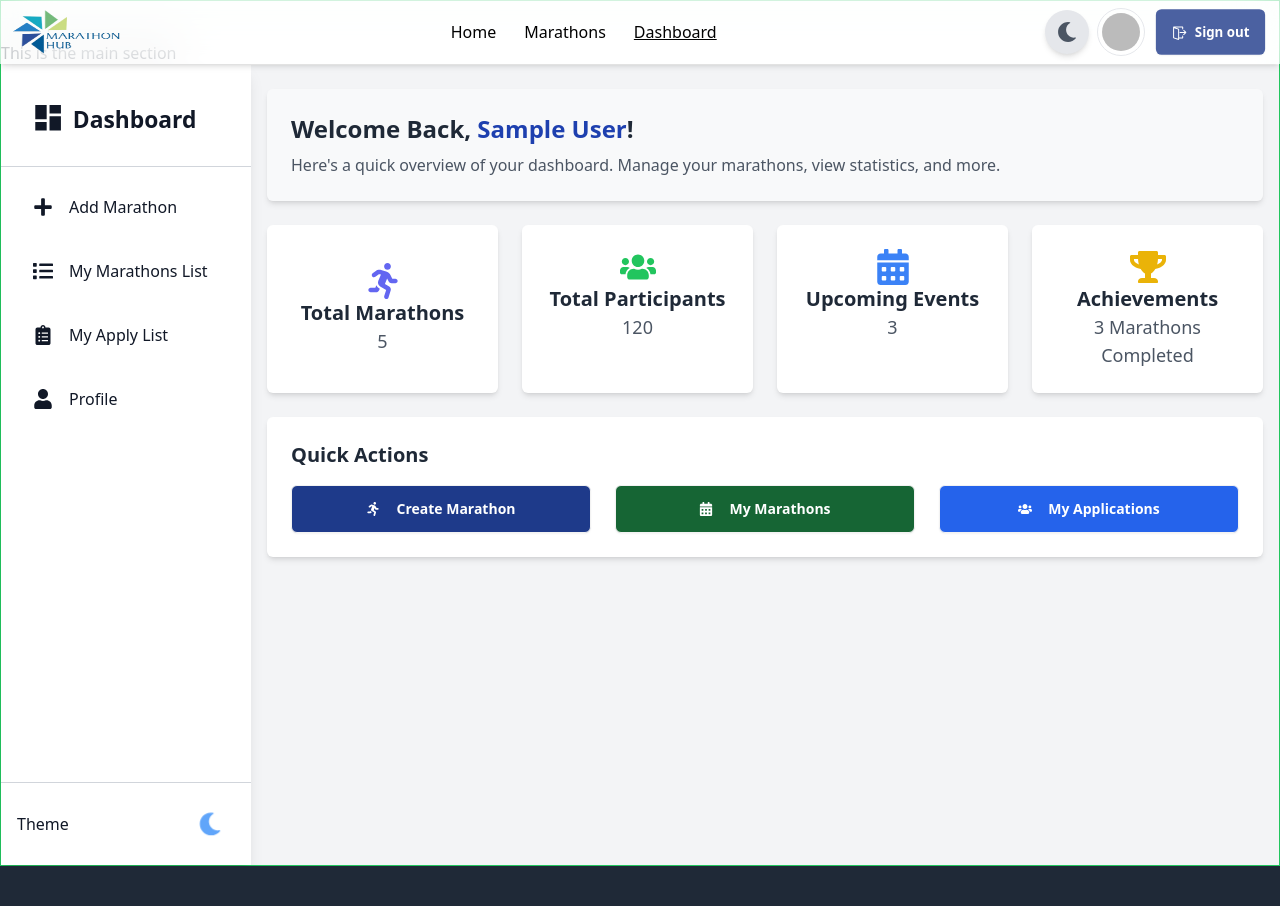
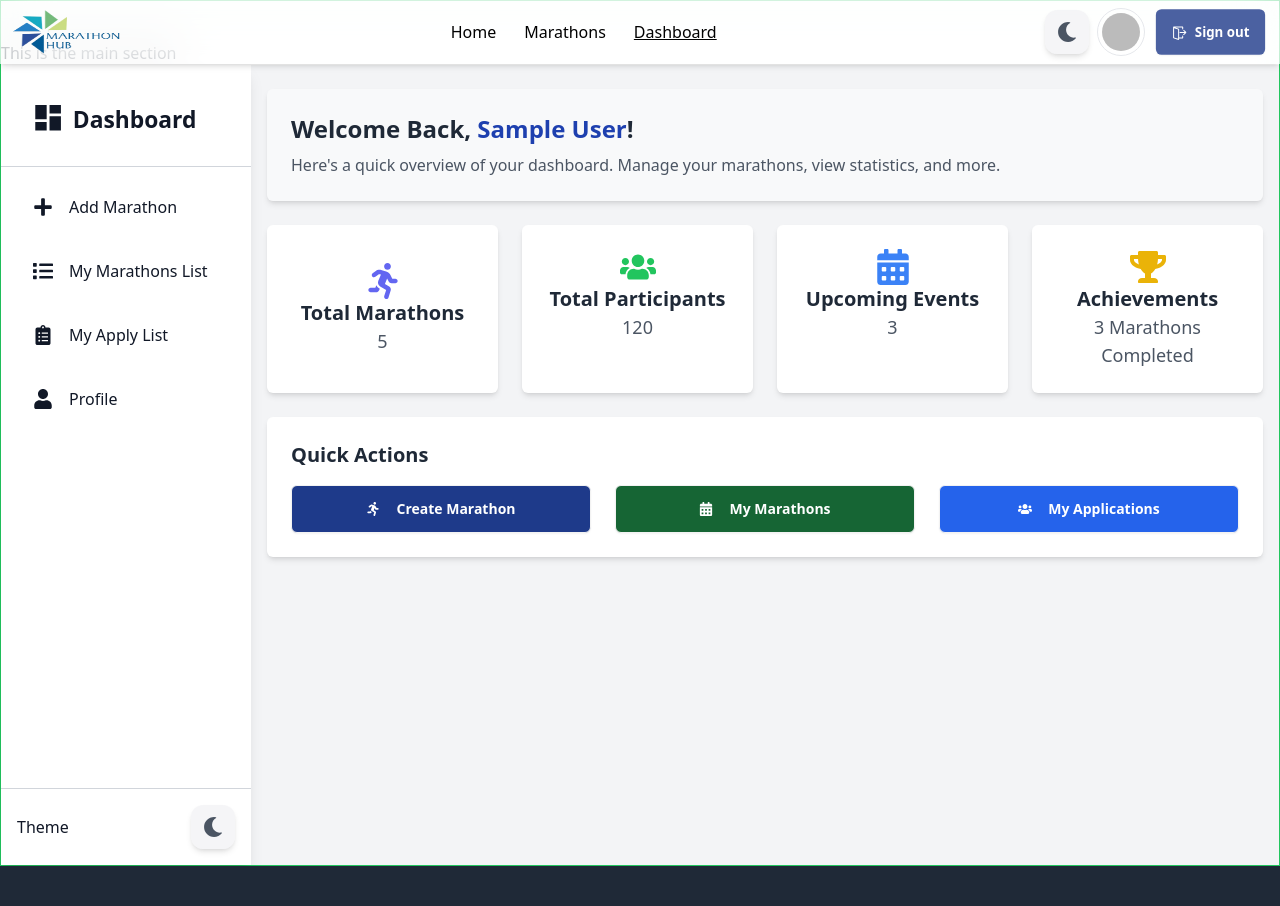
Before and after one commit to omarbinsaleh/marathon-hub-client-side-code, a React (Vite) app: page /dashboard in a window 1280 px wide. Shown: the top 906 px of the page. Built offline with nearby package versions, Linux system fonts and the light colour scheme; no server answers; sample sign-in values are in the browser's storage.

Commit message:
modified few things

```diff
--- a/src/components/Search.jsx
+++ b/src/components/Search.jsx
@@ -4,12 +4,12 @@ const Search = ({handleSearch}) => {
    return (
       <div className='flex w-full md:justify-center lg:justify-end'>
          <label className="input input-bordered flex items-center gap-2 w-full max-w-sm  rounded-md">
-            <input onChange={handleSearch} type="text" className="grow" placeholder="Search" />
+            <input onChange={handleSearch} type="text" className="grow dark:text-black" placeholder="Search" />
             <svg
                xmlns="http://www.w3.org/2000/svg"
                viewBox="0 0 16 16"
                fill="currentColor"
-               className="h-4 w-4 opacity-70">
+               className="h-4 w-4 opacity-70 dark:text-slate-800">
                <path
                   fillRule="evenodd"
                   d="M9.965 11.026a5 5 0 1 1 1.06-1.06l2.755 2.754a.75.75 0 1 1-1.06 1.06l-2.755-2.754ZM10.5 7a3.5 3.5 0 1 1-7 0 3.5 3.5 0 0 1 7 0Z"
--- a/src/components/ThemeToggle.jsx
+++ b/src/components/ThemeToggle.jsx
@@ -14,7 +14,7 @@ const ThemeToggle = ({classList}) => {
    return (
       <button
          onClick={handleThemeToggle}
-         className={`p-3 rounded-full focus:outline-none transition-all duration-300 bg-gray-200 dark:bg-gray-800 shadow-md hover:shadow-lg dark-light-mood`}
+         className={`p-3 rounded-xl focus:outline-none transition-all duration-300 bg-gray-200/40 dark:bg-gray-800/20 shadow-md hover:shadow-lg dark-light-mood`}
          aria-label="Toggle Theme"
       >
          {!darkMood ? (
--- a/src/pages/Dashboard.jsx
+++ b/src/pages/Dashboard.jsx
@@ -4,6 +4,7 @@ import { FaHome, FaPlus, FaUser, FaSun, FaMoon, FaList, FaRunning, FaClipboardLi
 import { MdDashboard } from "react-icons/md";
 import { AuthContext } from "../providers/AuthProvider";
 import { Tooltip } from "react-tooltip";
+import ThemeToggle from "../components/ThemeToggle";
 
 const Dashboard = () => {
   const {darkMood, setDarkMood} = useContext(AuthContext);
@@ -48,13 +49,15 @@ const Dashboard = () => {
         {/* Theme Toggle */}
         <div className="p-4 border-t border-gray-300 dark:border-gray-700 flex justify-between items-center">
           <span>Theme</span>
-          <button
+          {/* <button
             onClick={toggleTheme}
             className="btn text-2xl w-[50px] h-[50px] px-0 btn-ghost dark-light-mood rounded-full"
             aria-label="Toggle Dark Mode"
           >
             {darkMood ?<FaSun className="text-yellow-500" /> :<FaMoon className="text-blue-400" /> }
-          </button>
+          </button> */}
+
+          <ThemeToggle></ThemeToggle>
 
           <Tooltip
             anchorSelect=".dark-light-mood"
```
